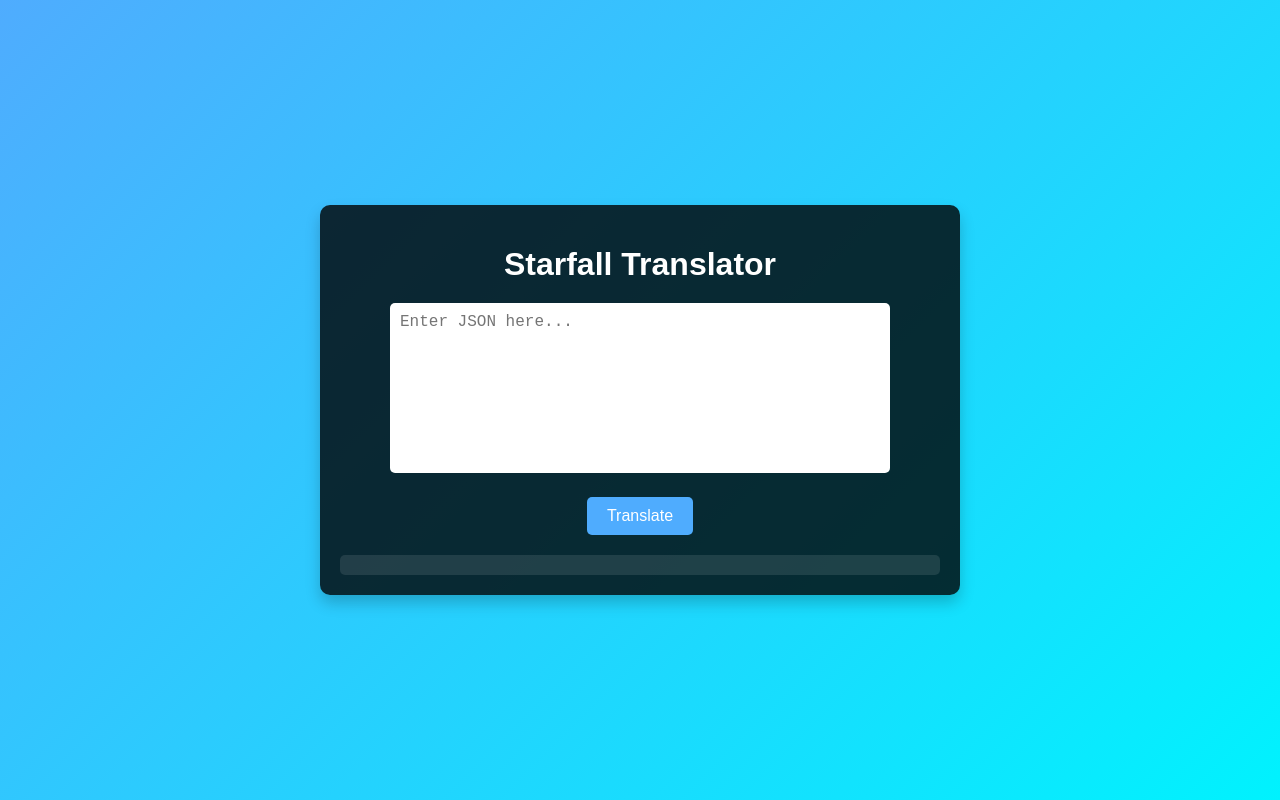
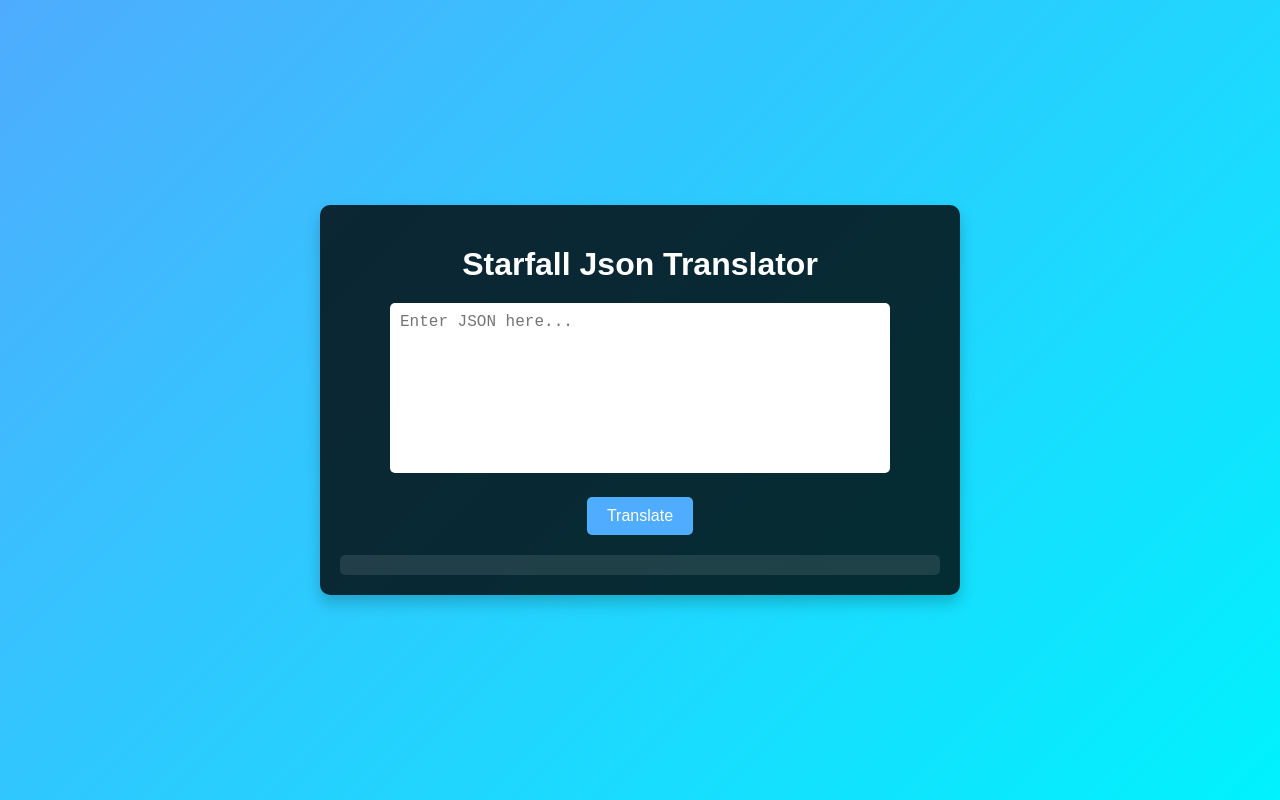
Before and after one commit to happy1063/myapi62727.github.io, a plain HTML site: page index.html in a window 1280 px wide. Drawn offline with Linux system fonts and the light colour scheme.

Commit message:
Update index.html

```diff
--- a/index.html
+++ b/index.html
@@ -75,7 +75,7 @@
 </head>
 <body>
     <div class="container">
-        <h1>Starfall Translator</h1>
+        <h1>Starfall Json Translator</h1>
         <textarea id="inputJson" placeholder="Enter JSON here..."></textarea>
         <button onclick="translateToStarfall()">Translate</button>
         <div class="output" id="outputStarfall"></div>
```
